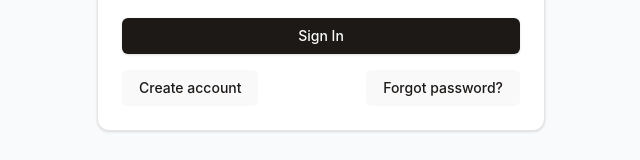
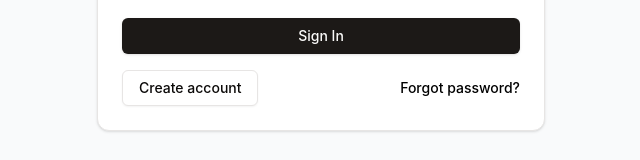
Before and after one commit to sandratraniaina/ghost-exchange, a React (Vite) app in the folder client/: page /login in a window 1280 px wide. Shown: the part 467-627 px from the top of the page, without its empty margins (319-959 px from the left). Built offline with nearby package versions, Linux system fonts and the light colour scheme.

Commit message:
fix: Fix link color and button

```diff
--- a/client/src/components/layouts/Sidebar.tsx
+++ b/client/src/components/layouts/Sidebar.tsx
@@ -21,7 +21,7 @@
                     <a
                         key={item.path}
                         href={item.path}
-                        className="flex items-center space-x-2 p-2 rounded-lg hover:bg-gray-100"
+                        className="flex items-center space-x-2 p-2 rounded-lg hover:bg-gray-100 text-black hover:underline"
                     >
                         <item.icon className="w-5 h-5" />
                         <span>{item.label}</span>
--- a/client/src/components/pages/auth/LoginPage.tsx
+++ b/client/src/components/pages/auth/LoginPage.tsx
@@ -1,6 +1,6 @@
 // src/pages/auth/LoginPage.tsx
 import { useState } from 'react';
-import { useNavigate, useLocation } from 'react-router-dom';
+import { useNavigate, useLocation, Link } from 'react-router-dom';
 import { useAuth } from '@/hooks/useAuth';
 import { Card, CardHeader, CardTitle, CardDescription, CardContent, CardFooter } from '@/components/ui/card';
 import { Input } from '@/components/ui/input';
@@ -116,19 +116,20 @@
                         </Button>
                         <div className="flex justify-between items-center w-full text-sm">
                             <Button
-                                variant="link"
+                                variant="outline"
                                 onClick={() => navigate('/register')}
                                 disabled={isLoading}
                             >
                                 Create account
                             </Button>
-                            <Button
-                                variant="link"
-                                onClick={() => navigate('/forgot-password')}
-                                disabled={isLoading}
+
+                            <Link
+                                to="/forgot-password"
+                                className="text-sm text-black hover:underline hover:text-gray-700"
                             >
                                 Forgot password?
-                            </Button>
+                            </Link>
+
                         </div>
                     </CardFooter>
                 </form>
```
